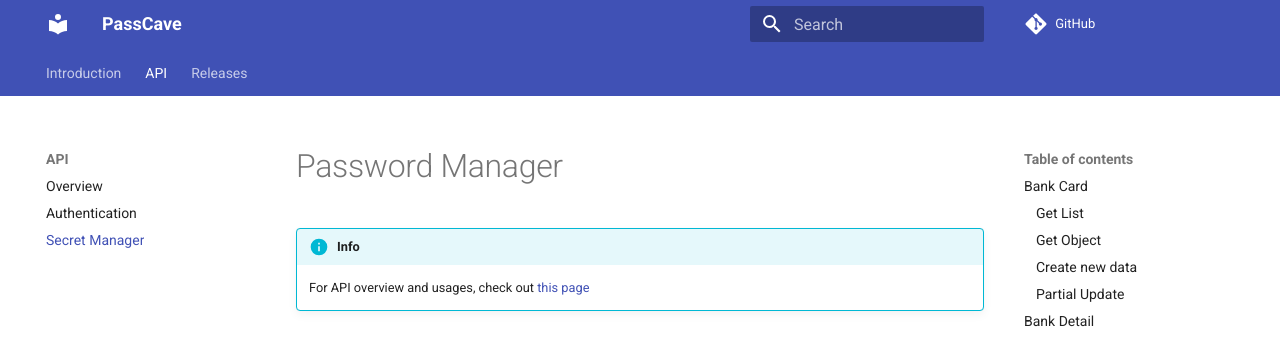
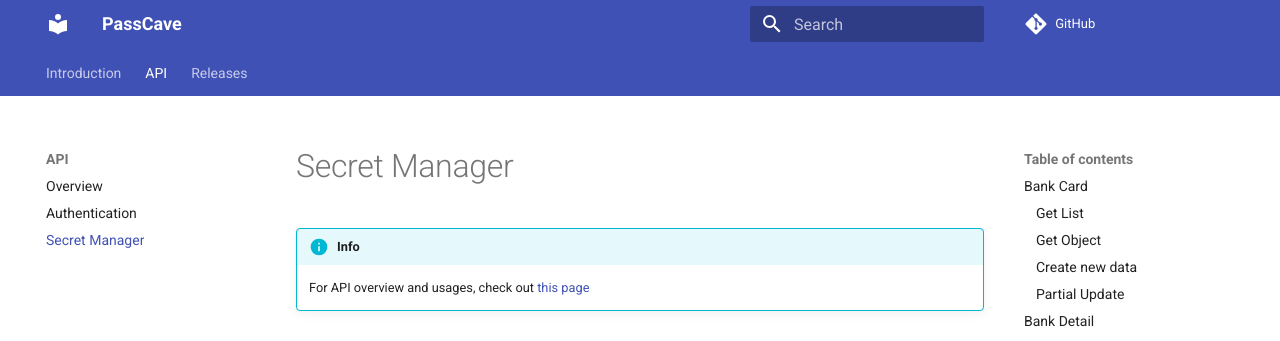
Before and after one commit to purnendukar/PassCave-backend, an MkDocs documentation site: the page built from docs/api/2-credential.md, in a window 1280 px wide and 900 px high. Shown: the top 341 px of the window. Built offline with MkDocs 1.6.1 and Material for MkDocs 9.7.7, drawn with Linux system fonts in a browser that asks for light colours; comment, search, counter and statistics services are not loaded.

Commit message:
chore: credential api doc title

```diff
--- a/docs/api/2-credential.md
+++ b/docs/api/2-credential.md
@@ -1,4 +1,4 @@
-# Password Manager
+# Secret Manager
 
 !!!info
     For API overview and usages, check out [this page](0-overview.md)
```
